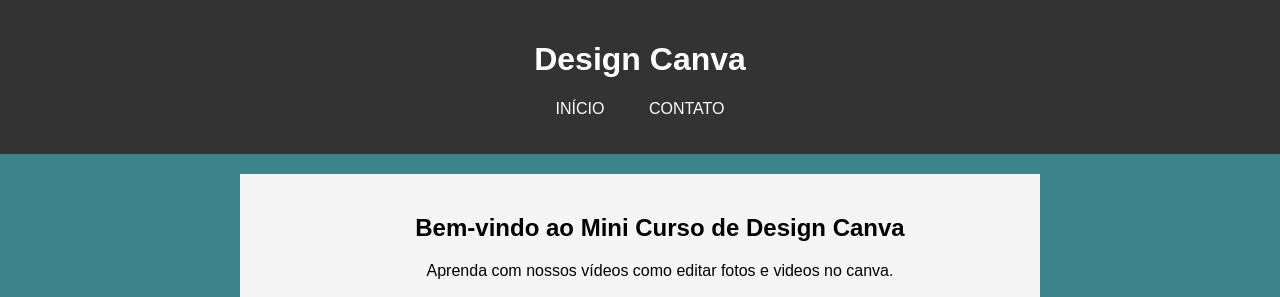
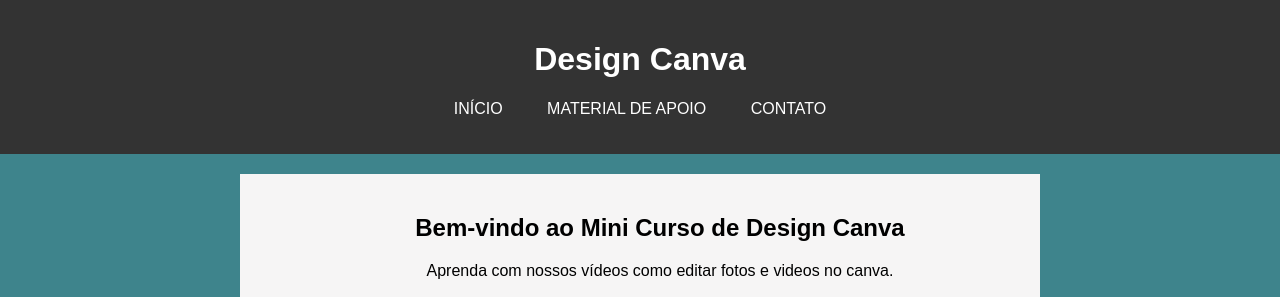
Before and after one commit to MarcusSoaresCarioca/Curso-Canva, a plain HTML site: page index.html in a window 1280 px wide. Shown: the top 297 px of the page. Drawn offline with Linux system fonts and the light colour scheme.

Commit message:
Material de apoio

```diff
--- a/index.html
+++ b/index.html
@@ -13,6 +13,7 @@
             <nav>
                 <ul>
                     <li><a href="#inicio">Início</a></li>
+                    <li><a href="#apoio">Material De Apoio</a></li>
                     <li><a href="#contact">Contato</a></li>
                 </ul>
             </nav>
```
